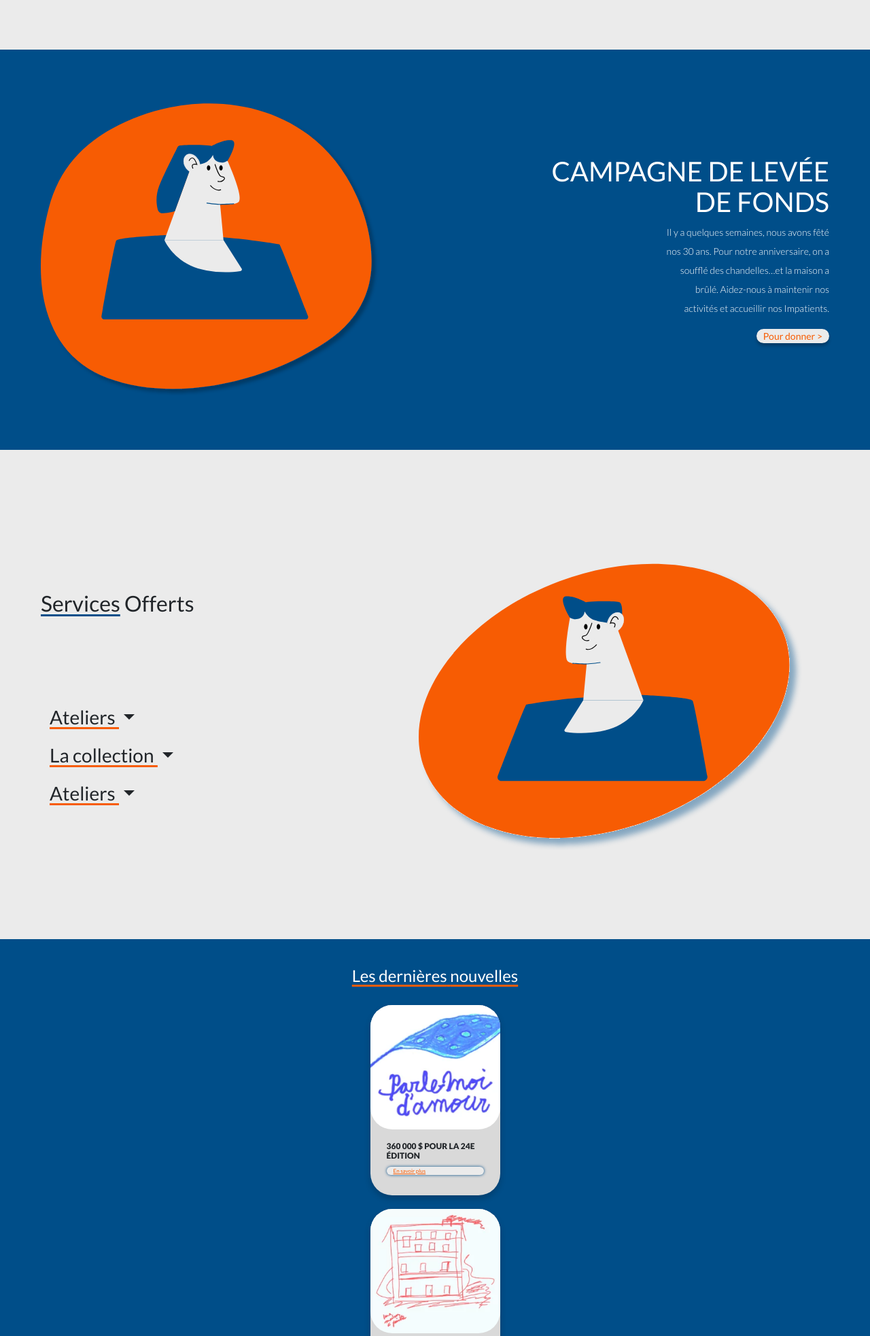
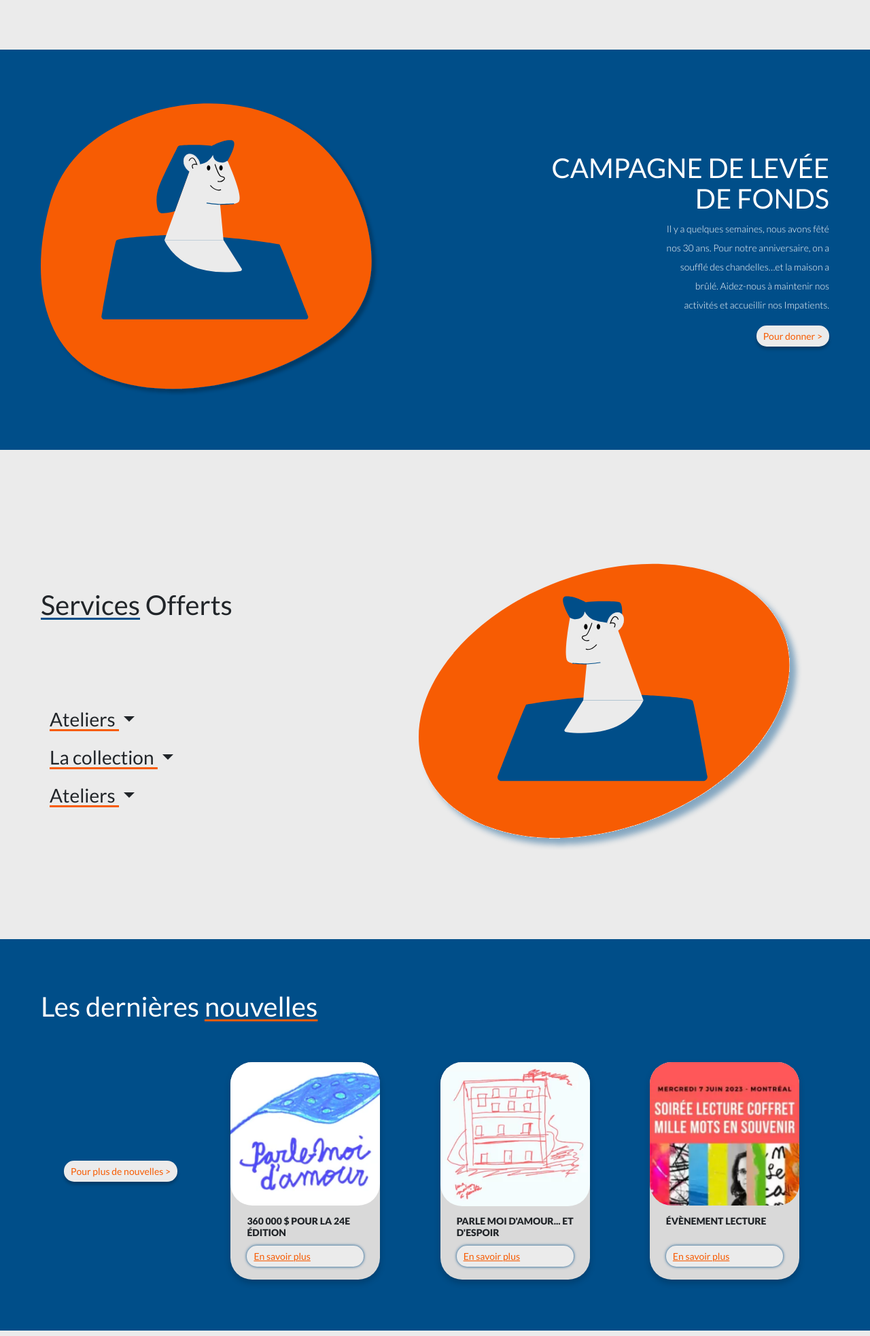
Before and after one commit to etennecharron/les_impatients-les_chaussures_kakis, a PHP site: page / in a window 1280 px wide. Shown: the part 818-2784 px from the top of the page at 68% size. Run offline with PHP 8.4, Linux system fonts and the light colour scheme.

Commit message:
nouvelles_v_telephone_tablette_ordinateur
la version telephon. tablette et ordinateur sont terminer pour la section nouvelles.

```diff
--- a/css/partials/_base.scss
+++ b/css/partials/_base.scss
@@ -15,7 +15,7 @@ body{
 @mixin btn{
     background-color: variables.$gris;
     color:variables.$orange;
-    padding: 0 10px;
+    padding: 5px 10px;
     border: none;
     border-radius: 15px;
     font-size: 14px;
--- a/css/style.css
+++ b/css/style.css
@@ -196,7 +196,6 @@ font-weight: 900; = black
   text-decoration: underline;
   text-decoration-thickness: 3px;
   text-underline-offset: 3.5px;
-  -webkit-text-decoration-color: #004E89;
   text-decoration-color: #004E89;
 }
 .hero__info01 h2 {
@@ -226,7 +225,6 @@ font-weight: 900; = black
   text-decoration: underline;
   text-decoration-thickness: 3px;
   text-underline-offset: 3.5px;
-  -webkit-text-decoration-color: #F75C03;
   text-decoration-color: #F75C03;
 }
 .hero__info02 h2 {
@@ -393,7 +391,7 @@ font-weight: 900; = black
 .campagne__contenus button {
   background-color: #EBEBEB;
   color: #F75C03;
-  padding: 0 10px;
+  padding: 5px 10px;
   border: none;
   border-radius: 15px;
   font-size: 14px;
@@ -465,7 +463,6 @@ font-weight: 900; = black
   text-decoration: underline;
   text-decoration-thickness: 3px;
   text-underline-offset: 3.5px;
-  -webkit-text-decoration-color: #004E89;
   text-decoration-color: #004E89;
 }
 .services__contenus {
@@ -485,7 +482,6 @@ font-weight: 900; = black
   text-decoration: underline;
   text-decoration-thickness: 3px;
   text-underline-offset: 3.5px;
-  -webkit-text-decoration-color: #F75C03;
   text-decoration-color: #F75C03;
   font-size: 20px;
 }
@@ -508,7 +504,7 @@ font-weight: 900; = black
 .services__contenus__wrapupDropdown .dropdown .dropdown-menu button {
   background-color: #EBEBEB;
   color: #F75C03;
-  padding: 0 10px;
+  padding: 5px 10px;
   border: none;
   border-radius: 15px;
   font-size: 14px;
@@ -547,11 +543,13 @@ font-weight: 900; = black
   .services__contenus__wrapupDropdown__titre {
     display: flex;
   }
+  .services__contenus__wrapupDropdown__titre h2 {
+    font-size: 30px;
+  }
   .services__contenus__wrapupDropdown__titre h2:nth-child(1) {
     text-decoration: underline;
     text-decoration-thickness: 3px;
     text-underline-offset: 3.5px;
-    -webkit-text-decoration-color: #004E89;
     text-decoration-color: #004E89;
   }
 }
@@ -581,11 +579,13 @@ font-weight: 900; = black
   .services__contenus__wrapupDropdown__titre {
     display: flex;
   }
+  .services__contenus__wrapupDropdown__titre h2 {
+    font-size: 40px;
+  }
   .services__contenus__wrapupDropdown__titre h2:nth-child(1) {
     text-decoration: underline;
     text-decoration-thickness: 3px;
     text-underline-offset: 3.5px;
-    -webkit-text-decoration-color: #004E89;
     text-decoration-color: #004E89;
   }
 }
@@ -607,10 +607,10 @@ font-weight: 900; = black
   text-decoration: underline;
   text-decoration-thickness: 3px;
   text-underline-offset: 3.5px;
-  -webkit-text-decoration-color: #F75C03;
   text-decoration-color: #F75C03;
 }
 .nouvelles__content {
+  width: 100%;
   display: flex;
   flex-direction: column;
   align-items: center;
@@ -621,7 +621,7 @@ font-weight: 900; = black
 .nouvelles__content button {
   background-color: #EBEBEB;
   color: #F75C03;
-  padding: 0 10px;
+  padding: 5px 10px;
   border: none;
   border-radius: 15px;
   font-size: 14px;
@@ -634,7 +634,6 @@ font-weight: 900; = black
   text-decoration: underline;
   text-decoration-thickness: 3px;
   text-underline-offset: 3.5px;
-  -webkit-text-decoration-color: #F75C03;
   text-decoration-color: #F75C03;
   text-decoration-thickness: 1px;
   text-underline-offset: 1px;
@@ -648,8 +647,9 @@ font-weight: 900; = black
   box-shadow: 0 5px 10px rgba(0, 0, 0, 0.2);
   border: none;
   margin-top: 20px;
+  margin: 20px 0 0 0;
   width: 191px;
-  height: 280px;
+  height: 273px;
   padding-top: 185px;
 }
 .nouvelles__content .card img {
@@ -667,7 +667,7 @@ font-weight: 900; = black
 .nouvelles__content .card button {
   background-color: #EBEBEB;
   color: #F75C03;
-  padding: 0 10px;
+  padding: 5px 10px;
   border: none;
   border-radius: 15px;
   font-size: 14px;
@@ -683,6 +683,75 @@ font-weight: 900; = black
   text-underline-offset: 1px;
 }
 
+@media (min-width: 768px) {
+  .nouvelles {
+    padding: 57px 50px;
+    display: flex;
+  }
+  .nouvelles__titre {
+    align-self: flex-start;
+  }
+  .nouvelles__titre h2 {
+    font-size: 30px;
+    text-decoration: none;
+  }
+  .nouvelles__titre h2:nth-child(3) {
+    text-decoration: underline;
+    text-decoration-thickness: 3px;
+    text-underline-offset: 3.5px;
+    text-decoration-color: #F75C03;
+  }
+  .nouvelles__content {
+    margin-top: 20px;
+    justify-content: space-around;
+    flex-direction: row;
+  }
+  .nouvelles__content button:nth-child(1) {
+    display: block;
+  }
+  .nouvelles__content button:nth-child(5) {
+    display: none;
+  }
+  .nouvelles__content .card {
+    width: 160px;
+    height: 250px;
+    padding-top: 150px;
+    margin: 20px 10px 0 10px;
+  }
+  .nouvelles__content .card h4 {
+    font-size: 10px;
+  }
+  .nouvelles__content .card button {
+    margin-top: 20px;
+  }
+}
+@media (min-width: 1200px) {
+  .nouvelles {
+    padding: 75px 60px;
+    display: flex;
+  }
+  .nouvelles__titre h2 {
+    font-size: 40px;
+  }
+  .nouvelles__content {
+    margin-top: 30px;
+  }
+  .nouvelles__content button:nth-child(1) {
+    font-size: 14px;
+  }
+  .nouvelles__content .card {
+    height: 320px;
+    width: 220px;
+    padding-top: 210px;
+  }
+  .nouvelles__content .card h4 {
+    font-size: 14px;
+  }
+  .nouvelles__content .card button {
+    margin-top: 15px;
+    font-size: 14px;
+  }
+}
 /*****************FIN NOUVELLES***********************/
 .temoignage {
   display: none;
--- a/css/style.scss
+++ b/css/style.scss
@@ -396,6 +396,10 @@ button{
                 }
                 &__titre{
                     display:flex;
+                    h2{
+                        font-size: 30px;
+                    }
+
                     h2:nth-child(1){
                         @include base.sousligne;
                         text-decoration-color:variables.$bleu;
@@ -430,6 +434,9 @@ button{
                 }
                 &__titre{
                     display:flex;
+                    h2{
+                        font-size: 40px;
+                    }
                     h2:nth-child(1){
                         @include base.sousligne;
                         text-decoration-color:variables.$bleu;
@@ -464,6 +471,7 @@ button{
     }
 
     &__content{
+        width: 100%;
         button:nth-child(1){
             display:none;
         }
@@ -491,8 +499,9 @@ button{
             box-shadow: 0 5px 10px rgba(0,0,0,.2);
             border:none;
             margin-top:20px;
+            margin: 20px 0 0 0;
             width:191px;
-            height:280px;
+            height:273px;
             padding-top: 185px;
             img{
                 border-radius: 2em;
@@ -506,7 +515,7 @@ button{
                 text-align: left;
                 height:29px;
             }
-            button{d
+            button{
                 @include base.btn;
                 @include base.sousligne;
                 text-decoration-thickness: 1px;
@@ -515,6 +524,77 @@ button{
                 margin: 0;
                 font-size: 8px;
                 text-underline-offset:1px;
+            }
+        }
+    }
+}
+
+@media (min-width:768px){
+    .nouvelles{
+        @include sections.sectionsTablette;
+        &__titre{
+            align-self: flex-start;
+            h2{
+                font-size: 30px;
+                text-decoration: none;
+                &:nth-child(3){
+                    @include base.sousligne;
+                    text-decoration-color: variables.$orange;
+                }
+            }
+        }
+        &__content{
+            margin-top: 20px;
+            justify-content: space-around;
+            button:nth-child(1){
+                display:block;
+            }
+            button:nth-child(5){
+                display:none;
+            }
+            flex-direction: row;
+            .card{
+                width:160px;
+                height:250px;
+                padding-top:150px;
+                margin: 20px 10px 0 10px;
+                h4{
+                    font-size: 10px;
+                }
+                button{
+                    margin-top:20px;
+                }
+            }
+
+        }
+    }
+}
+
+@media (min-width:1200px){
+    .nouvelles{
+        @include sections.sectionsOrdinateur;
+        &__titre{
+            h2{
+                font-size: 40px;
+            }
+        }
+
+        &__content{
+            margin-top: 30px;
+            button:nth-child(1){
+                font-size: 14px;
+            }
+            .card{
+                height:320px;
+                width:220px;
+                padding-top: 210px;
+                h4{
+                    font-size: 14px;
+                }
+                button{
+                    margin-top: 15px;
+                    font-size: 14px;
+                }
             }
         }
     }
--- a/index.html
+++ b/index.html
@@ -244,7 +244,7 @@
                 </div>
 
                 <div class="nouvelles__content">
-                    <button>Pour plus de nouvelles -></button>
+                    <button>Pour plus de nouvelles ></button>
 
 
                     <!-- utiliser carte bootstrap-->
@@ -281,7 +281,7 @@
                         </div>
                     </div>
 
-                    <button>Pour plus de <div>&nbsp</div> <div class="sousligne">nouvelles </div> <div>&nbsp</div>  ></button>
+                    <button>Pour plus de <div>&nbsp</div> <div class="sousligne">nouvelles </div> <div>&nbsp</div> ></button>
 
                 </div>
 
```
Also changed, not shown: 1 other file. Lines whose indentation alone changed are shown as unchanged.
